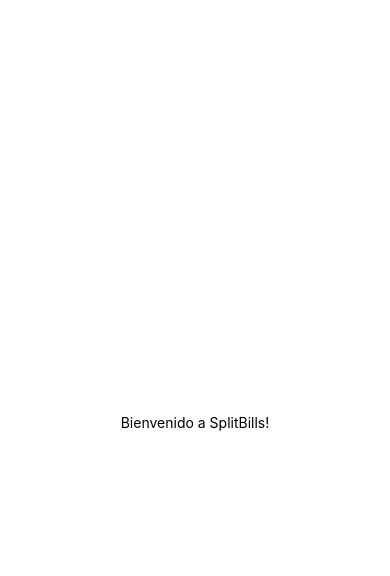
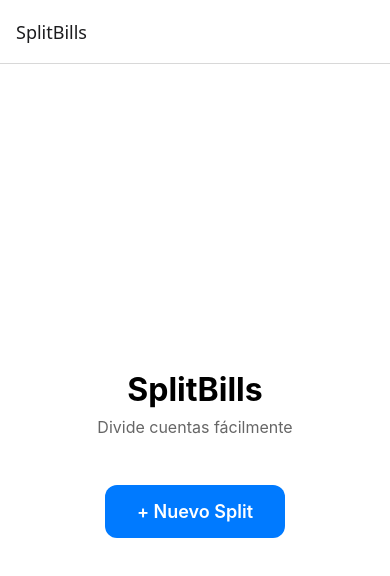
Before and after one commit to luisrosariodev/splitbills, a React Native app: screen /Home in a window 390 px wide. Shown: the top 576 px of the page. Built offline with nearby package versions, Linux system fonts and the light colour scheme.

Commit message:
feat: add navigation adn base screens -sprint 1

```diff
--- a/App.tsx
+++ b/App.tsx
@@ -1,20 +1,30 @@
-import { StatusBar } from 'expo-status-bar';
-import { StyleSheet, Text, View } from 'react-native';
+// Herramienta que envuelve toda la app y habilita la navegación
+import { NavigationContainer } from '@react-navigation/native';
+
+// Crea un navegador tipo "pila" - como una pila de cartas, puedes agregar y quitar pantallas
+import { createNativeStackNavigator } from '@react-navigation/native-stack';
+
+// Nuestras pantallas
+import HomeScreen from './src/screens/HomeScreen';
+import CreateSplitScreen from './src/screens/CreateSplitScreen';
+
+// Creamos el objeto Stack que va a conocer todas las pantallas de la app
+const Stack = createNativeStackNavigator();
 
 export default function App() {
   return (
-    <View style={styles.container}>
-      <Text>Bienvenido a SplitBills!</Text>
-      <StatusBar style="auto" />
-    </View>
+    // NavigationContainer envuelve toda la app - sin esto la navegación no funciona
+    <NavigationContainer>
+
+      {/* Stack.Navigator administra qué pantalla mostrar en cada momento */}
+      {/* initialRouteName le dice cuál pantalla mostrar primero */}
+      <Stack.Navigator initialRouteName="Home">
+
+        {/* Registramos cada pantalla con un nombre y su componente */}
+        <Stack.Screen name="Home" component={HomeScreen} options={{ title: 'SplitBills' }} />
+        <Stack.Screen name="CreateSplit" component={CreateSplitScreen} options={{ title: 'Nuevo Split' }} />
+
+      </Stack.Navigator>
+    </NavigationContainer>
   );
 }
-
-const styles = StyleSheet.create({
-  container: {
-    flex: 1,
-    backgroundColor: '#fff',
-    alignItems: 'center',
-    justifyContent: 'center',
-  },
-});
--- a/package.json
+++ b/package.json
@@ -3,10 +3,14 @@
   "version": "1.0.0",
   "main": "index.ts",
   "dependencies": {
+    "@react-navigation/native": "^7.2.5",
+    "@react-navigation/native-stack": "^7.16.0",
     "expo": "~56.0.5",
     "expo-status-bar": "~56.0.4",
     "react": "19.2.3",
-    "react-native": "0.85.3"
+    "react-native": "0.85.3",
+    "react-native-safe-area-context": "~5.7.0",
+    "react-native-screens": "4.25.2"
   },
   "devDependencies": {
     "@types/react": "~19.2.2",
--- /dev/null
+++ b/src/screens/CreateSplitScreen.tsx
@@ -0,0 +1,28 @@
+import { StyleSheet, Text, View } from 'react-native';
+
+export default function CreateSplitScreen() {
+  return (
+    <View style={styles.container}>
+      <Text style={styles.title}>Nuevo Split</Text>
+      <Text style={styles.subtitle}>Aquí aqregaras personas e items</Text>
+    </View>
+  );
+}
+
+const styles = StyleSheet.create({
+  container: {
+    flex: 1,
+    backgroundColor: '#fff',
+    alignItems: 'center',
+    justifyContent: 'center',
+  },
+  title: {
+    fontSize: 28,
+    fontWeight: 'bold',
+    marginBottom: 8,
+  },
+  subtitle: {
+    fontSize: 16,
+    color: '#666',
+    },
+});
--- /dev/null
+++ b/src/screens/HomeScreen.tsx
@@ -0,0 +1,68 @@
+// Importamos las herramientas de React Native que necesitamos
+import { StyleSheet, Text, View, TouchableOpacity } from 'react-native';
+
+// Importamos el tipo de prop que nos da React Navigation
+// Este prop "navigation" es el que nos permite movernos entre pantallas
+import { NativeStackNavigationProp } from '@react-navigation/native-stack';
+
+// Definimos los nombres y parámetros de todas las pantallas de la app
+// Por ahora ninguna pantalla recibe parámetros, por eso es "undefined"
+type RootStackParamList = {
+  Home: undefined;
+  CreateSplit: undefined;
+};
+
+// Definimos el tipo del prop "navigation" específico para HomeScreen
+type HomeScreenNavigationProp = NativeStackNavigationProp<RootStackParamList, 'Home'>;
+
+// El prop "navigation" nos lo da automáticamente React Navigation
+type Props = {
+  navigation: HomeScreenNavigationProp;
+};
+
+export default function HomeScreen({ navigation }: Props) {
+  return (
+    <View style={styles.container}>
+      <Text style={styles.title}>SplitBills</Text>
+      <Text style={styles.subtitle}>Divide cuentas fácilmente</Text>
+
+      {/* Al tocar el botón, navegamos a la pantalla CreateSplit */}
+      <TouchableOpacity
+        style={styles.button}
+        onPress={() => navigation.navigate('CreateSplit')}
+      >
+        <Text style={styles.buttonText}>+ Nuevo Split</Text>
+      </TouchableOpacity>
+    </View>
+  );
+}
+
+const styles = StyleSheet.create({
+  container: {
+    flex: 1,
+    backgroundColor: '#fff',
+    alignItems: 'center',
+    justifyContent: 'center',
+  },
+  title: {
+    fontSize: 32,
+    fontWeight: 'bold',
+    marginBottom: 8,
+  },
+  subtitle: {
+    fontSize: 16,
+    color: '#666',
+    marginBottom: 48,
+  },
+  button: {
+    backgroundColor: '#007AFF',
+    paddingHorizontal: 32,
+    paddingVertical: 16,
+    borderRadius: 12,
+  },
+  buttonText: {
+    color: '#fff',
+    fontSize: 18,
+    fontWeight: '600',
+  },
+});
```
Also changed, not shown: 1 other file (tests, documents, lock files or other folders).
